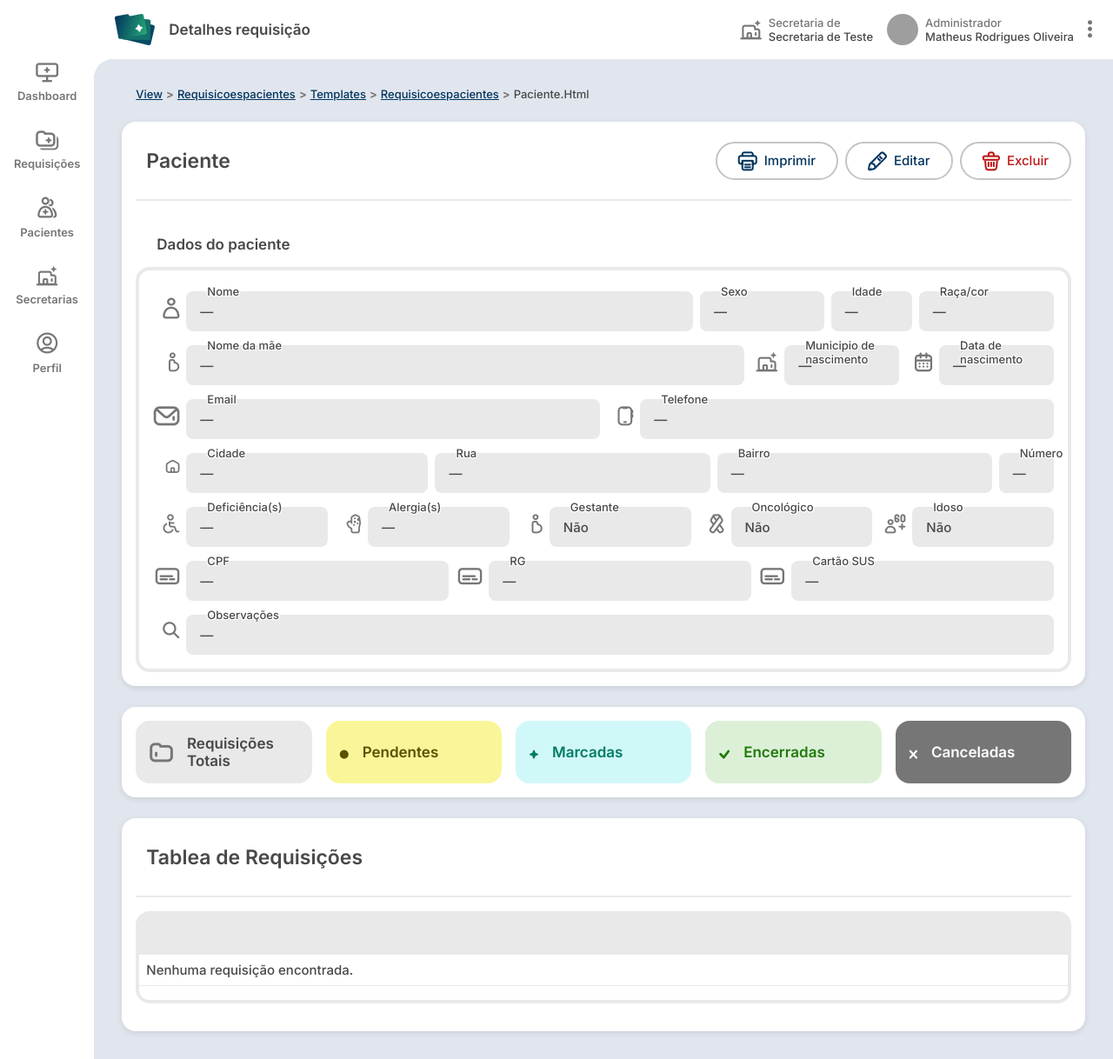
After one commit to matheeus4568/Salus-System-Projeto-Integrador, a Django app: template RequisicoesPacientes/templates/RequisicoesPacientes/paciente.html in a window 1280 px wide. The commit adds this page. Shown: the whole page at 87% size. Run offline with Django 5.2, Linux system fonts and the light colour scheme; the template is opened without the code that fills it, so the values that code supplies are empty; some web fonts are replaced; grey boxes are pictures that could not be loaded.

Commit message:
feat: Pagina de detalhes de requisições e de pacientes prontas

```diff
--- a/RequisicoesPacientes/constants.py
+++ b/RequisicoesPacientes/constants.py
@@ -1,8 +1,7 @@
 ESPECIFICIDADES_ICONS = {
     "idoso": "icon-sixty-plus",
-    "bebê": "icon-circle-triangle-square",
-    "criança": "icon-circle-triangle-square",
-    "menor de idade": "icon-circle-triangle-square",
+    "bebê": "icon-child",
+    "criança": "icon-child",
     "gestante": "icon-pregnancy",
     "alergico": "icon-alergic-hand",
     "oncologico": "icon-ribbon",
--- /dev/null
+++ b/RequisicoesPacientes/templates/RequisicoesPacientes/paciente.html
@@ -0,0 +1,106 @@
+{% extends "base.html" %}
+{% load static %}
+{% load text_filters %}
+{% block title %}Requisições{% endblock %}
+{% block extra_css %}
+<link rel="stylesheet" href="{% static 'css/components/navbar.css' %}">
+<link rel="stylesheet" href="{% static 'css/components/header.css' %}">
+<link rel="stylesheet" href="{% static 'css/components/button.css' %}">
+<link rel="stylesheet" href="{% static 'css/components/badges.css' %}">
+<link rel="stylesheet" href="{% static 'css/components/field.css' %}">
+<link rel="stylesheet" href="{% static 'css/components/info_display.css' %}">
+<link rel="stylesheet" href="{% static 'css/components/info_card.css' %}">
+<link rel="stylesheet" href="{% static 'css/components/table.css' %}">
+{% endblock %}
+
+{% block aside %}
+{% include "components/navbar.html" with perfil=True %}
+{% endblock %}
+
+{% block header %}
+{% include "components/header.html" with page_title="Detalhes requisição" secratary_name="Secretaria de Teste" user_role="Administrador" user_name="Matheus Rodrigues Oliveira" %}
+{% endblock %}
+
+{% block main %}
+<div class="container direction-column">
+    <div style="display: flex; flex-direction: row; justify-content: space-between; align-items: center; flex: 1;">
+        <h2>Paciente</h2>
+        <div class="flex direction-row gap-sm">
+            {% include "components/button.html" with button_size="small" button_hierarchy="secondary" button_intent="neutral" button_icon="icon-printer" button_text="Imprimir" %}
+            {% include "components/button.html" with button_size="small" button_hierarchy="secondary" button_intent="neutral" button_icon="icon-pencil" button_text="Editar" %}
+            {% include "components/button.html" with button_size="small" button_hierarchy="secondary" button_intent="danger" button_icon="icon-trash" button_text="Excluir" %}
+        </div>
+    </div>
+    <hr>
+    <h3 class="sub-title">Dados do paciente</h3>
+    <div class="container-border">
+        <div class="flex direction row gap-sm">
+            {% include "components/info_display.html" with label="Nome" has_info=True info=paciente.nome icon="icon-person" %}
+            {% include "components/info_display.html" with label="Sexo" has_info=True info=paciente.sexo width="23%" %}
+            {% include "components/info_display.html" with label="Idade" has_info=True info=paciente.idade width="15%" %}
+            {% include "components/info_display.html" with label="Raça/cor" has_info=True info=paciente.racaCor width="25%" %}
+        </div>
+
+        <div class="flex direction row gap-sm">
+            {% include "components/info_display.html" with label="Nome da mãe" has_info=True info=paciente.nomeMae  icon="icon-pregnancy" %}
+            {% include "components/info_display.html" with label="Municipio de nascimento" has_info=True info=paciente.municipioNascimento width="25%" icon="icon-secretary" %}
+            {% include "components/info_display.html" with label="Data de nascimento" has_info=True info=paciente.dataNascimento|date:"d/m/Y" width="25%" icon="icon-calendar" %}
+        </div>
+
+        <div class="flex direction row gap-sm">
+            {% include "components/info_display.html" with label="Email" has_info=True info=paciente.email  icon="icon-mail" %}
+            {% include "components/info_display.html" with label="Telefone" has_info=True info=paciente.telefone icon="icon-cellphone" %}
+        </div>
+
+        <div class="flex direction row gap-sm">
+            {% include "components/info_display.html" with label="Cidade" has_info=True info=paciente.end_municipio icon="icon-house" %}
+            {% include "components/info_display.html" with label="Rua" has_info=True info=paciente.end_rua %}
+            {% include "components/info_display.html" with label="Bairro" has_info=True info=paciente.end_bairro %}
+            {% include "components/info_display.html" with label="Número" has_info=True info=paciente.end_numero width="20%" %}
+        </div>
+
+        <div class="flex direction row gap-sm">
+            {% include "components/info_display.html" with label="Deficiência(s)" has_info=True info=paciente.deficiencias|list_to_natural icon="icon-wheelchair-user" %}
+            {% include "components/info_display.html" with label="Alergia(s)" has_info=True info=paciente.alergias|list_to_natural icon="icon-alergic-hand" %}
+            {% include "components/info_display.html" with label="Gestante" has_info=True info=paciente.gestante|yesno:"Sim,Não" icon="icon-pregnancy" %}
+            {% include "components/info_display.html" with label="Oncológico" has_info=True info=paciente.oncologico|yesno:"Sim,Não" icon="icon-ribbon" %}
+            {% include "components/info_display.html" with label="Idoso" has_info=True info=paciente.idoso|yesno:"Sim,Não" icon="icon-sixty-plus" %}
+        </div>
+
+        <div class="flex direction row gap-sm">
+            {% include "components/info_display.html" with label="CPF" has_info=True info=paciente.cpf icon="icon-card" %}
+            {% include "components/info_display.html" with label="RG" has_info=True info=paciente.rg icon="icon-card" %}
+            {% include "components/info_display.html" with label="Cartão SUS" has_info=True info=paciente.cartaoSus icon="icon-card" %}
+
+        </div>
+
+        {% include "components/info_display.html" with label="Observações" has_info=True info=paciente.observacoes icon="icon-magnifying-glass" %}
+    </div>
+</div>
+
+<div class="container">
+    {% include "components/info_card.html" with card_icon="icon-folder" card_title="Requisições Totais" card_value=requisicoes_totais %}
+
+    {% include "components/info_card.html" with card_icon="icon-circle" bg_color='var(--pendente-bg)' fg_color='var(--pendente-fg)' card_title="Pendentes"  card_value=requisicoes_pendentes %}
+
+    {% include "components/info_card.html" with card_icon="icon-sparkle" bg_color='var(--marcada-bg)' fg_color='var(--marcada-fg)' card_title="Marcadas" card_value=requisicoes_marcadas %}
+
+    {% include "components/info_card.html" with card_icon="icon-check" bg_color='var(--encerrada-bg)' fg_color='var(--encerrada-fg)' card_title="Encerradas" card_value=requisicoes_encerradas %}
+
+    {% include "components/info_card.html" with card_icon="icon-x" bg_color='var(--cancelada-bg)' fg_color='var(--cancelada-fg)' card_title="Canceladas" card_value=requisicoes_canceladas %}
+</div>
+
+<div class="container direction-column">
+    <h2>Tablea de Requisições</h2>
+    <hr>
+    <div>
+
+        <div class="container-filter-top">
+        </div>
+        <div class="container-filter-bottom" >
+
+            {% include "components/tables/requisition_table.html" with list_columns=lista_colunas list_items=requisicoes %}
+        </div>
+    </div>
+</div>
+{% endblock %}
--- a/RequisicoesPacientes/urls.py
+++ b/RequisicoesPacientes/urls.py
@@ -1,10 +1,10 @@
 from django.urls import path
-from .views import requisicaoLista, requisicao_detalhes, pacienteLista, paciente_detalhes
+from .views import requisicaoLista, requisicaoDetalhes, pacienteLista, pacienteDetalhes
 
 
 urlpatterns = [
     path('requisicoes/', requisicaoLista, name='requisicoes'),
-    path('requisicoes/<int:requisicaoId>/', requisicao_detalhes, name='requisicao'),
+    path('requisicoes/<int:requisicaoId>/', requisicaoDetalhes, name='requisicao'),
     path('pacientes/', pacienteLista, name='pacientes'),
-    path('pacientes/<int:pacienteId>/', paciente_detalhes, name='paciente')
+    path('pacientes/<int:pacienteId>/', pacienteDetalhes, name='paciente')
 ]
--- /dev/null
+++ b/core/templatetags/text_filters.py
@@ -0,0 +1,24 @@
+from django import template
+
+register = template.Library()
+
+@register.filter(name='list_to_natural')
+def list_to_natural(value):
+    """
+    Transforma uma lista de strings em texto de linguagem natural em português.
+    Exemplo: ['A', 'B', 'C'] -> 'A, B e C'
+    """
+    if not isinstance(value, (list, tuple, set)):
+        return value
+
+    # Converte todos os itens para string e remove espaços vazios
+    string_list = [str(item).strip() for item in value if item]
+
+    if not string_list:
+        return ""
+
+    if len(string_list) == 1:
+        return string_list[0]
+
+    # Junta todos os itens exceto o último com vírgula, e adiciona o último com "e"
+    return ", ".join(string_list[:-1]) + " e " + string_list[-1]
--- a/templates/components/tables/rows/patient_row.html
+++ b/templates/components/tables/rows/patient_row.html
@@ -9,7 +9,9 @@
             <td style="width: 35%;" >{{ item.cartaoSus }}</td>
             <td style="width: 10%;" >mais</td>
             <td  style="width: 10%;" >
-                {% include "components/button.html" with button_size="small" button_hierarchy="secondary" button_intent="neutral" button_text="Detalhes" %}
+                 <a href="{% url 'paciente' item.id %}">
+                    {% include "components/button.html" with button_size="small" button_hierarchy="secondary" button_intent="neutral" button_text="Detalhes" %}
+                 </a>
             </td>
         </tr>
     {% endfor %}
--- a/templates/components/tables/rows/requisition_row.html
+++ b/templates/components/tables/rows/requisition_row.html
@@ -11,7 +11,9 @@
             <td style="width: 10%;" >{% include "components/badges/priority_badge.html" with prioridade=item.prioridade %}</td>
             <td style="width: 10%;" >{% include "components/badges/status_badge.html" with status=item.status %}</td>
             <td style="width: 10%;" >
+                <a href="{% url 'requisicao' item.id %}">
                 {% include "components/button.html" with button_size="small" button_hierarchy="secondary" button_intent="neutral" button_text="Detalhes" %}
+                </a>
             </td>
         </tr>
     {% endfor %}
```
Also changed, not shown: RequisicoesPacientes/models.py (+20 -0 lines), RequisicoesPacientes/templates/RequisicoesPacientes/requisicao.html (added, +79 -0 lines), RequisicoesPacientes/views.py (+22 -4 lines), RequisicoesPacientes/migrations/0004_requisicao_data_marcada.py (added), RequisicoesPacientes/migrations/0005_requisicao_documentos.py (added), RequisicoesPacientes/migrations/0006_paciente_end_bairro_paciente_end_estado_and_more.py (added).
